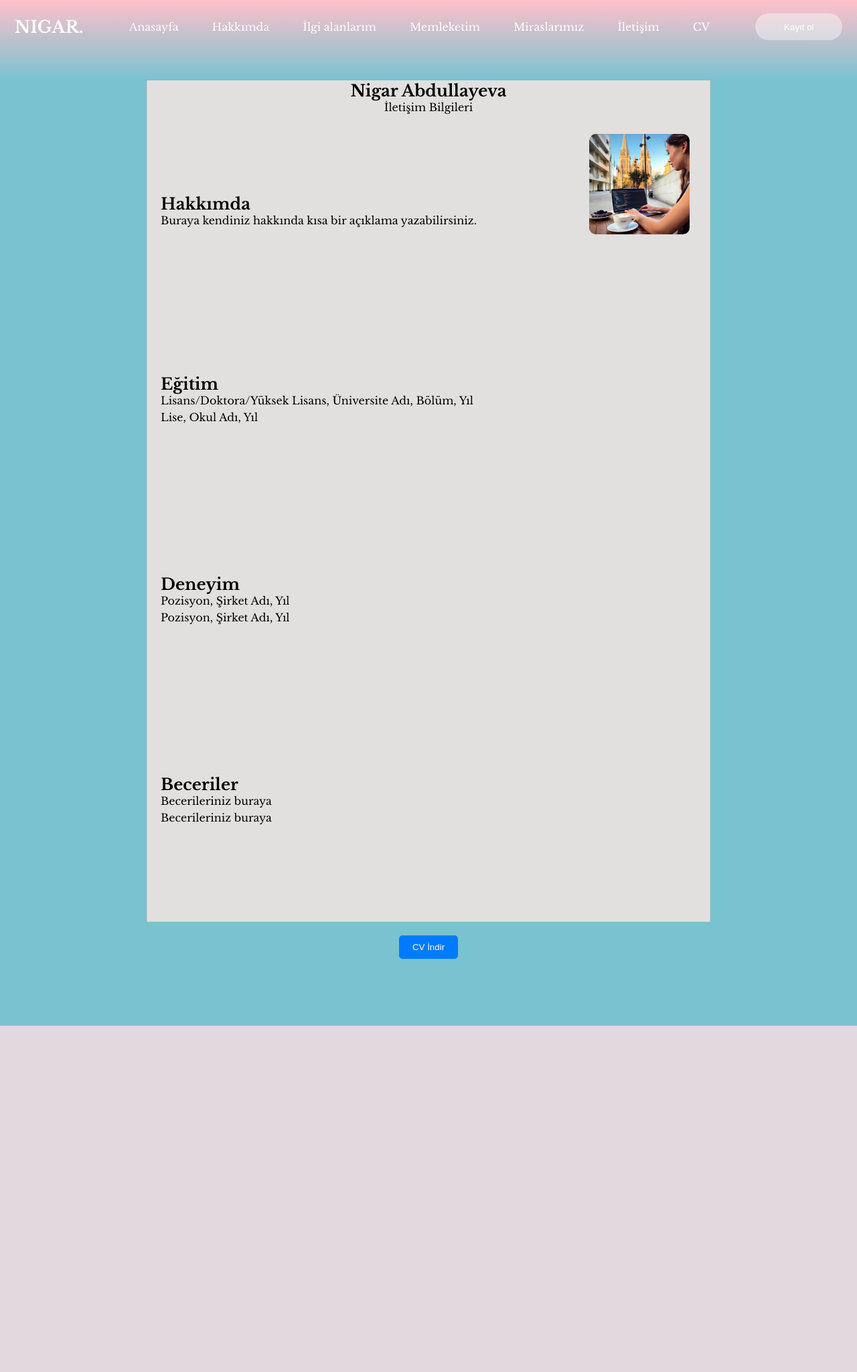
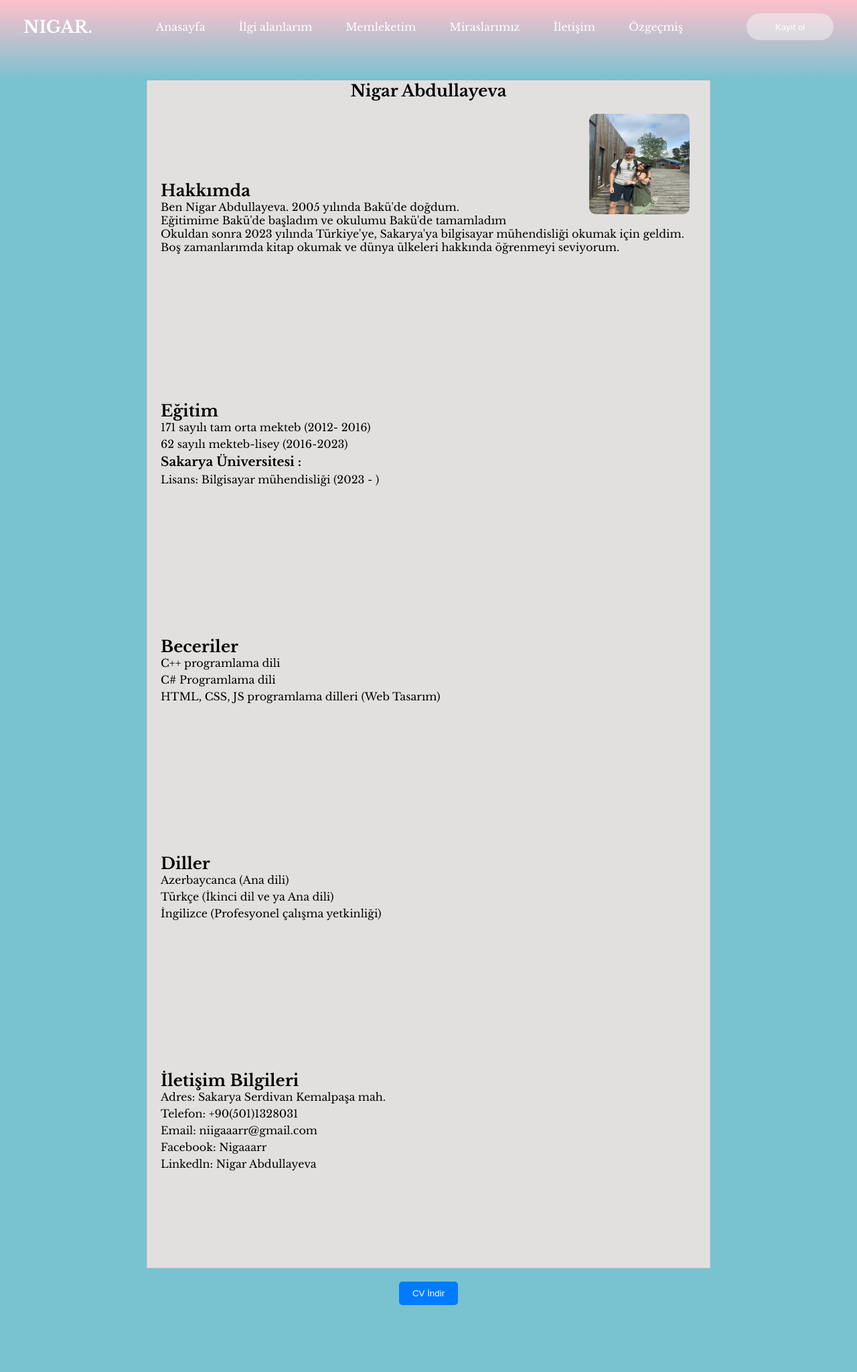
Before and after one commit to nigaarr/proje, a PHP site: page /html/cv.html in a window 1280 px wide. Shown: the whole page at 67% size. Before the commit the page ends 1532 px from the top, so only its background shows below. Run offline with PHP 8.4, Linux system fonts and the light colour scheme.

Commit message:
cv hakkımda
cv kısmına semantic taglar kullanarak özgeçmiş sayfasını tamamladım ve hakkımda sayfasının giriş niteliğinde olması için giriş sayfası yapdım onu

```diff
--- a/css/anasayfa.css
+++ b/css/anasayfa.css
@@ -283,6 +283,6 @@ ul li {
     height: 150px; /* Resmin yüksekliği */
     border-radius: 10px; /* Dikdörtgen şeklinde kenarlar */
     position: absolute; /* Mutlak konumlandırma */
-    top: 10px; /* Üstten 10 piksel mesafe */
+    top: 0px; /* Üstten 10 piksel mesafe */
     right: 10px; /* Sağdan 10 piksel mesafe */
 }
--- a/html/cv.html
+++ b/html/cv.html
@@ -11,6 +11,7 @@
 </head>
 <body>
 
+
     <header>
         <div class="navbar">
             <div class="logo">
@@ -19,12 +20,11 @@
             <div class="nav-menu" id="navMenu">
                 <ul class="nav_links">
                     <li><a href="anasayfa.html">Anasayfa</a></li>
-                    <li><a href="hakkimda.html">Hakkımda</a></li>
                     <li><a href="ilgialanlarım.html">İlgi alanlarım</a></li>
                     <li><a href="#memleketim">Memleketim</a></li>
                     <li><a href="#miraslarimiz">Miraslarımız</a></li>
                     <li><a href="#iletisim">İletişim</a></li>
-                    <li><a href="cv.html">CV</a></li>
+                    <li><a href="cv.html">Özgeçmiş</a></li>
                 </ul>
             </div>
             <div class="nav_button">
@@ -36,45 +36,64 @@
         </div>
     </header>
 
+<main>
     <section id="cv">
         <div class="cv">
             <div class="header">
                 <h1>Nigar Abdullayeva</h1>
-                <p>İletişim Bilgileri</p>
             </div>
             <div class="main">
-                <img src="/images/indir (1).jpg" alt="Nigar Abdullayeva" class="profile-pic">
+                <img src="/images/nojus.jpeg" alt="Nigar Abdullayeva" class="profile-pic">
                 <section>
                     <h2>Hakkımda</h2>
-                    <p>Buraya kendiniz hakkında kısa bir açıklama yazabilirsiniz.</p>
+                    <p>Ben Nigar Abdullayeva. 2005 yılında Bakü'de doğdum.<br>
+                         Eğitimime Bakü'de başladım ve okulumu Bakü'de tamamladım <br>
+                         Okuldan sonra 2023 yılında Türkiye'ye, Sakarya'ya bilgisayar
+                         mühendisliği okumak için geldim. Boş zamanlarımda kitap okumak
+                         ve dünya ülkeleri hakkında öğrenmeyi seviyorum.</p>
                 </section>
                 <section>
                     <h2>Eğitim</h2>
                     <ul>
-                        <li>Lisans/Doktora/Yüksek Lisans, Üniversite Adı, Bölüm, Yıl</li>
-                        <li>Lise, Okul Adı, Yıl</li>
-                    </ul>
-                </section>
-                <section>
-                    <h2>Deneyim</h2>
-                    <ul>
-                        <li>Pozisyon, Şirket Adı, Yıl</li>
-                        <li>Pozisyon, Şirket Adı, Yıl</li>
+                        <li>171 sayılı tam orta mekteb (2012- 2016)</li>
+                        <li>62 sayılı mekteb-lisey (2016-2023)</li>
+                        <li><h3>Sakarya Üniversitesi :</h3></li>
+                        <li>Lisans: Bilgisayar mühendisliği (2023 - )</li>
                     </ul>
                 </section>
                 <section>
                     <h2>Beceriler</h2>
                     <ul>
-                        <li>Becerileriniz buraya</li>
-                        <li>Becerileriniz buraya</li>
+                        <li>C++ programlama dili</li>
+                        <li>C# Programlama dili</li>
+                        <li>HTML, CSS, JS programlama dilleri (Web Tasarım)</li>
+                    </ul>
+                </section>
+                <section>
+                    <h2>Diller</h2>
+                    <ul>
+                        <li>Azerbaycanca (Ana dili)</li>
+                        <li>Türkçe (İkinci dil ve ya Ana dili)</li>
+                        <li>İngilizce (Profesyonel çalışma yetkinliği)</li>
+                    </ul>
+                </section>
+                <section>
+                    <h2>İletişim Bilgileri</h2>
+                    <ul>
+                        <li>Adres: Sakarya Serdivan Kemalpaşa mah.</li>
+                        <li>Telefon: +90(501)1328031</li>
+                        <li>Email: niigaaarr@gmail.com</li>
+                        <li>Facebook: Nigaaarr</li>
+                        <li>Linkedln: Nigar Abdullayeva</li>
                     </ul>
                 </section>
             </div>
         </div>
-        <div class="footer">
+        <footer class="footer">
             <button id="downloadBtn" class="btn">CV İndir</button>
-        </div>
+        </footer>
     </section>
+</main>
 
     <script src="/js/login.js"></script>
 </body>
--- a/html/ilgialanlarım.html
+++ b/html/ilgialanlarım.html
@@ -18,12 +18,11 @@
             <div class="nav-menu" id="navMenu">
                 <ul class="nav_links">
                     <li><a href="anasayfa.html" class="link">Anasayfa</a></li>
-                    <li><a href="hakkimda.html" class="link">Hakkımda</a></li>
                     <li><a href="ilgialanlarım.html" class="link">İlgi alanlarım</a></li>
                     <li><a href="#memleketim" class="link_active">Memleketim</a></li>
                     <li><a href="#miraslarimiz" class="link">Miraslarımız</a></li>
                     <li><a href="#iletisim" class="link">İletişim</a></li>
-                    <li><a href="cv.html" class="link">CV</a></li>
+                    <li><a href="cv.html" class="link">Özgeçmiş</a></li>
                 </ul>
             </div>
             <div class="nav_button">
--- a/html/login.html
+++ b/html/login.html
@@ -20,12 +20,11 @@
             <div class="nav-menu" id="navMenu">
                 <ul>
                     <li><a href="anasayfa.html" class="link">Anasayfa</a></li>
-                    <li><a href="hakkimda.html" class=" link">Hakkımda</a></li>
                     <li><a href="ilgialanlarım.html" class=" link">İlgi alanlarım</a></li>
                     <li><a href="#memleketim" class="link">Memleketim</a></li>
                     <li><a href="#miraslarimiz" class="link">Miraslarımız</a></li>
                     <li><a href="#iletisim" class=" link">İletişim</a></li>
-                    <li><a href="cv.html" class=" link">CV</a></li>
+                    <li><a href="cv.html" class=" link">Özgeçmiş</a></li>
                 </ul>
             </div>
             <div class="nav-menu-btn">
```
Also changed, not shown: html/anasayfa.html (+3 -11 lines), html/hakkimda.html (deleted, +0 -123 lines), images/809FDD64-49BC-4D66-93C8-35AD37686865-removebg-preview.png (deleted), images/delphin edited.png (deleted), images/delphin.jpg (deleted), images/indir (1).jpg (deleted), images/indir (2).jpg (deleted), images/nojus.jpeg (added), images/pc edited.png (deleted), images/pc.jpg (deleted), images/word.png (deleted).
